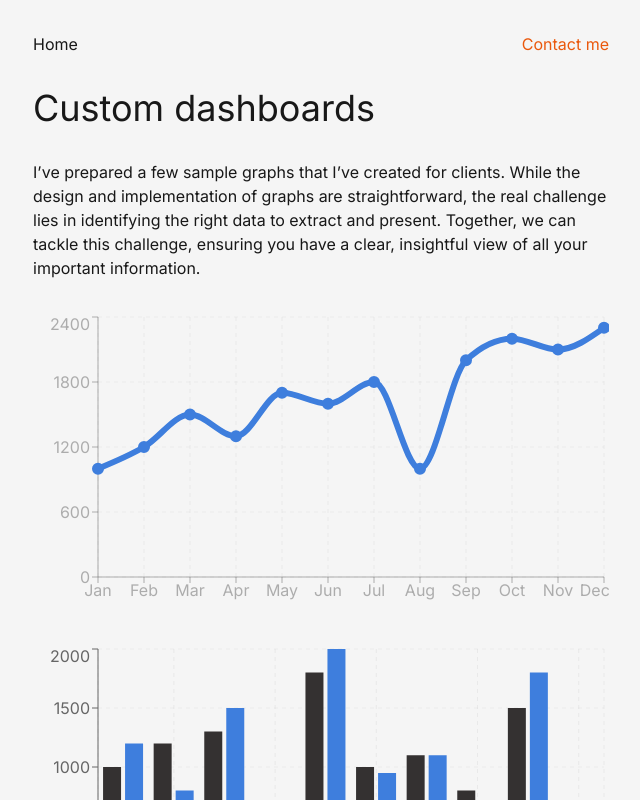
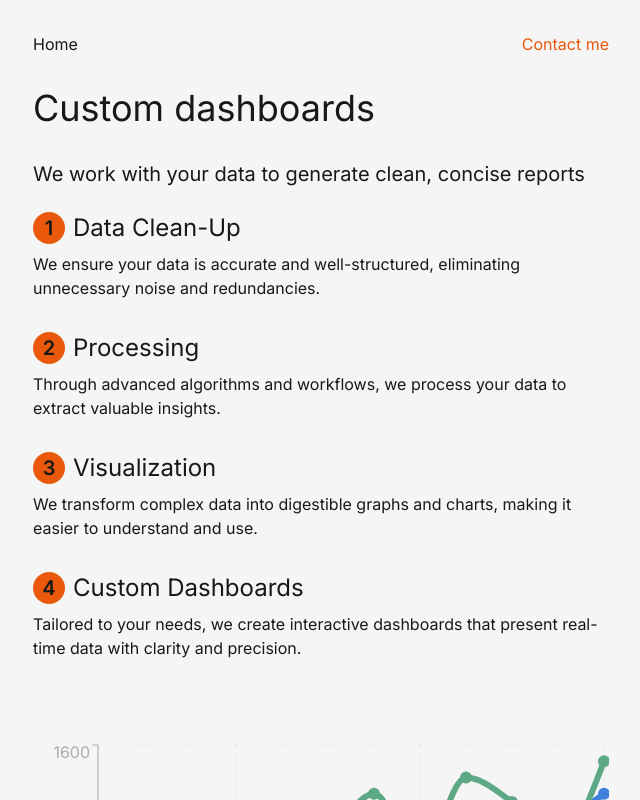
Before and after one commit to mar-cial/cv, a Next.js app: page /dashboard in a window 1280 px wide. Shown: the top 800 px of the page, without its empty margins (319-959 px from the left). Built offline with nearby package versions, Linux system fonts and the light colour scheme.

Commit message:
homepage advances
also gave more structure to /dashboard page content

```diff
--- a/src/app/dashboard/historic.tsx
+++ b/src/app/dashboard/historic.tsx
@@ -1,5 +1,6 @@
 "use client";
 
+import { BLUE, GREEN } from "@/data/colors";
 import { HistoricData } from "@/models/historic";
 import {
     LineChart,
@@ -18,12 +19,8 @@ export function HistoricChart({ data }: { data: HistoricData[] }) {
                 <CartesianGrid strokeDasharray="4 4" opacity={0.3} />
                 <XAxis dataKey={"name"} opacity={0.5} />
                 <YAxis opacity={0.5} />
-                <Line
-                    type="monotone"
-                    stroke="#3e7edd"
-                    dataKey="value"
-                    strokeWidth={6}
-                />
+                <Line type="monotone" stroke={BLUE} dataKey="a" strokeWidth={6} />
+                <Line type="monotone" stroke={GREEN} dataKey="b" strokeWidth={6} />
                 <Tooltip />
             </LineChart>
         </ResponsiveContainer>
--- a/src/app/dashboard/page.tsx
+++ b/src/app/dashboard/page.tsx
@@ -9,19 +9,65 @@ import { scatterData } from "@/data/scatter";
 import { performanceData } from "@/data/performance";
 import PageHeader from "@/components/page-header";
 
+function Card({
+    number,
+    title,
+    description,
+}: {
+    title: string;
+    number: string;
+    description: string;
+}) {
+    return (
+        <article className="flex flex-col gap-2">
+            <div className="flex gap-2">
+                <div className="flex justify-center items-center w-8 h-8 bg-orange-600 rounded-full aspect-square">
+                    <div className="text-xl font-semibold">{number}</div>
+                </div>
+                <div className="flex-1">
+                    <div className="text-2xl">{title}</div>
+                </div>
+            </div>
+
+            <div>{description}</div>
+        </article>
+    );
+}
+
 export default function Page() {
     return (
         <main>
             <PageHeader title="Custom dashboards" />
 
-            <section className="flex flex-col gap-2">
-                <p>
-                    I’ve prepared a few sample graphs that I’ve created for clients. While
-                    the design and implementation of graphs are straightforward, the real
-                    challenge lies in identifying the right data to extract and present.
-                    Together, we can tackle this challenge, ensuring you have a clear,
-                    insightful view of all your important information.
-                </p>
+            <section className="flex flex-col gap-6 pb-12">
+                <header>
+                    <h2 className="text-xl">
+                        We work with your data to generate clean, concise reports
+                    </h2>
+                </header>
+
+                <section className="flex flex-col gap-8">
+                    <Card
+                        title="Data Clean-Up"
+                        number="1"
+                        description="We ensure your data is accurate and well-structured, eliminating unnecessary noise and redundancies."
+                    />
+                    <Card
+                        title="Processing"
+                        number="2"
+                        description="Through advanced algorithms and workflows, we process your data to extract valuable insights."
+                    />
+                    <Card
+                        title="Visualization"
+                        number="3"
+                        description="We transform complex data into digestible graphs and charts, making it easier to understand and use."
+                    />
+                    <Card
+                        title="Custom Dashboards"
+                        number="4"
+                        description="Tailored to your needs, we create interactive dashboards that present real-time data with clarity and precision."
+                    />
+                </section>
             </section>
 
             <section className="py-8">
--- a/src/app/dashboard/performance.tsx
+++ b/src/app/dashboard/performance.tsx
@@ -1,5 +1,6 @@
 "use client";
 
+import { BLUE, GREEN } from "@/data/colors";
 import { PerformanceData } from "@/data/performance";
 import {
     Bar,
@@ -23,8 +24,8 @@ export function Performance({ data }: { data: PerformanceData[] }) {
                 <Legend
                     formatter={(l: string) => `${l.charAt(0).toUpperCase() + l.slice(1)}`}
                 />
-                <Bar dataKey="expected" fill="#343131" />
-                <Bar dataKey="sold" fill="#3e7edd" />
+                <Bar dataKey="expected" fill={GREEN} />
+                <Bar dataKey="sold" fill={BLUE} />
             </BarChart>
         </ResponsiveContainer>
     );
--- a/src/app/layout.tsx
+++ b/src/app/layout.tsx
@@ -7,7 +7,7 @@ const inter = Inter({ subsets: ["latin"] });
 
 export const metadata: Metadata = {
     title: "bandr - software development",
-    description: "We build quality MVP products for startups",
+    description: "We build quality products and MVP's for startups",
 };
 
 export default function RootLayout({
--- a/src/app/page.tsx
+++ b/src/app/page.tsx
@@ -6,7 +6,7 @@ export default function Page() {
         <main>
             <PageHeader title={"I build custom software solutions for every need."} />
 
-            <section className="pb-8">
+            <section className="pb-8 h-screen">
                 <p>
                     Hi, I&apos;m Cesar Marcial, a full-stack software developer with a
                     passion for building scalable solutions. From creating internal tools
@@ -15,7 +15,7 @@ export default function Page() {
                 </p>
             </section>
 
-            <section className="flex flex-col gap-8">
+            <section className="flex flex-col gap-8 h-screen">
                 <header>
                     <h2 className="text-3xl">My strenghts</h2>
                 </header>
@@ -37,7 +37,7 @@ export default function Page() {
                     </article>
                 </section>
 
-                <section className="">
+                <section>
                     <header className="flex justify-between items-center">
                         <h3 className="text-2xl">API integrations</h3>
                         <Link href="/integrations" className="text-blue-500">
@@ -55,7 +55,7 @@ export default function Page() {
                 </section>
             </section>
 
-            <section className="flex flex-col gap-8 pt-8">
+            <section className="flex flex-col gap-8 pt-8 h-screen">
                 <header>
                     <h2 className="text-3xl">My satisfied clients</h2>
                 </header>
--- /dev/null
+++ b/src/data/colors.ts
@@ -0,0 +1,2 @@
+export const BLUE = "#3e7edd";
+export const GREEN = "#5ea985";
--- a/src/data/historic.ts
+++ b/src/data/historic.ts
@@ -3,50 +3,62 @@ import { HistoricData } from "@/models/historic";
 export const historicData: HistoricData[] = [
     {
         name: "Jan",
-        value: 1000,
+        a: 450,
+        b: 800,
     },
     {
         name: "Feb",
-        value: 1200,
+        a: 700,
+        b: 850,
     },
     {
         name: "Mar",
-        value: 1500,
+        a: 600,
+        b: 950,
     },
     {
         name: "Apr",
-        value: 1300,
+        a: 800,
+        b: 700,
     },
     {
         name: "May",
-        value: 1700,
+        a: 900,
+        b: 1200,
     },
     {
         name: "Jun",
-        value: 1600,
+        a: 650,
+        b: 1100,
     },
     {
         name: "Jul",
-        value: 1800,
+        a: 1050,
+        b: 1300,
     },
     {
         name: "Aug",
-        value: 1000,
+        a: 800,
+        b: 900,
     },
     {
         name: "Sep",
-        value: 2000,
+        a: 1200,
+        b: 1400,
     },
     {
         name: "Oct",
-        value: 2200,
+        a: 950,
+        b: 1250,
     },
     {
         name: "Nov",
-        value: 2100,
+        a: 1100,
+        b: 1000,
     },
     {
         name: "Dec",
-        value: 2300,
+        a: 1300,
+        b: 1500,
     },
 ];
--- a/src/models/historic.ts
+++ b/src/models/historic.ts
@@ -1,4 +1,5 @@
 export type HistoricData = {
     name: string;
-    value: number;
+    a: number;
+    b: number;
 };
```
